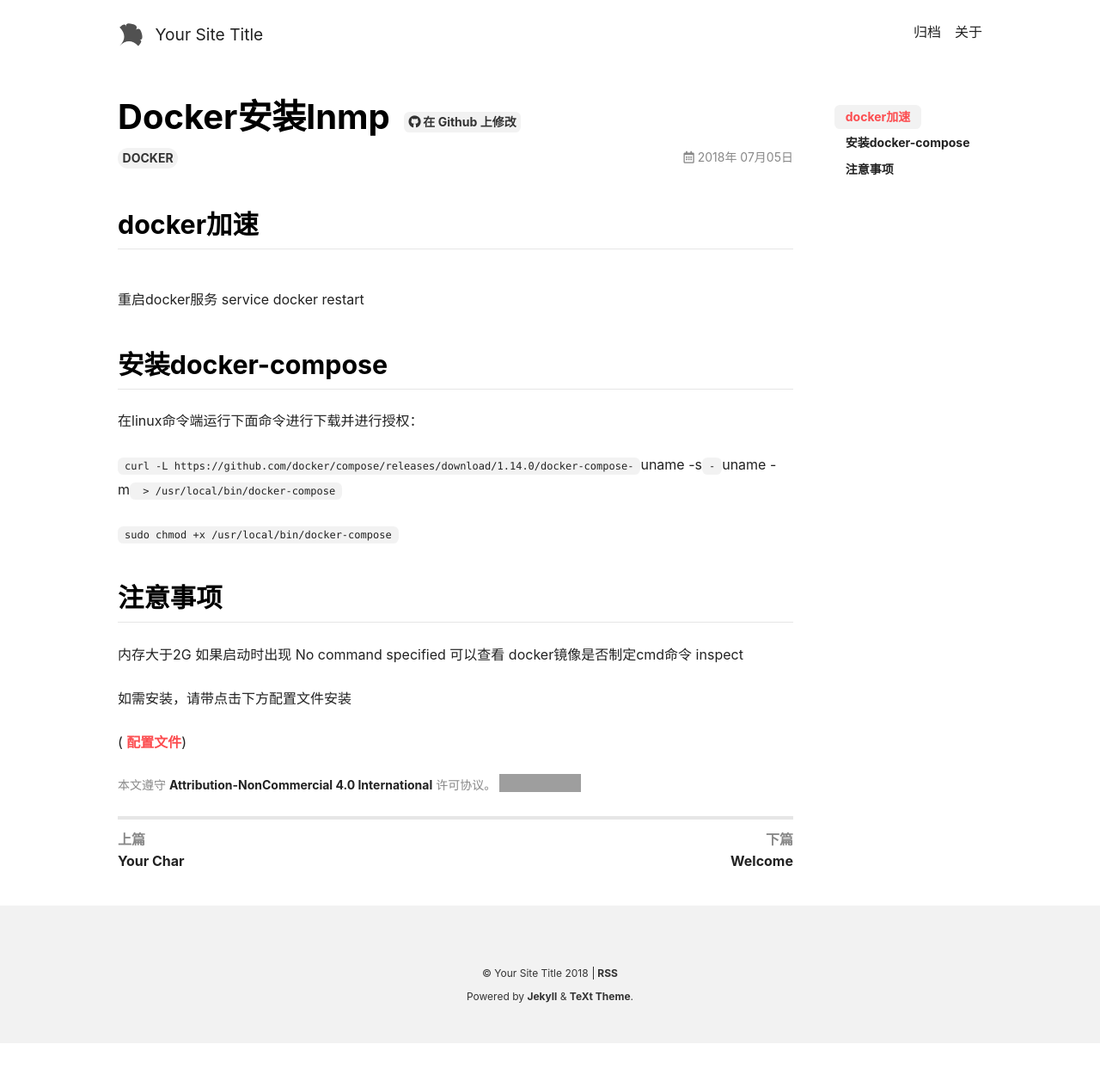
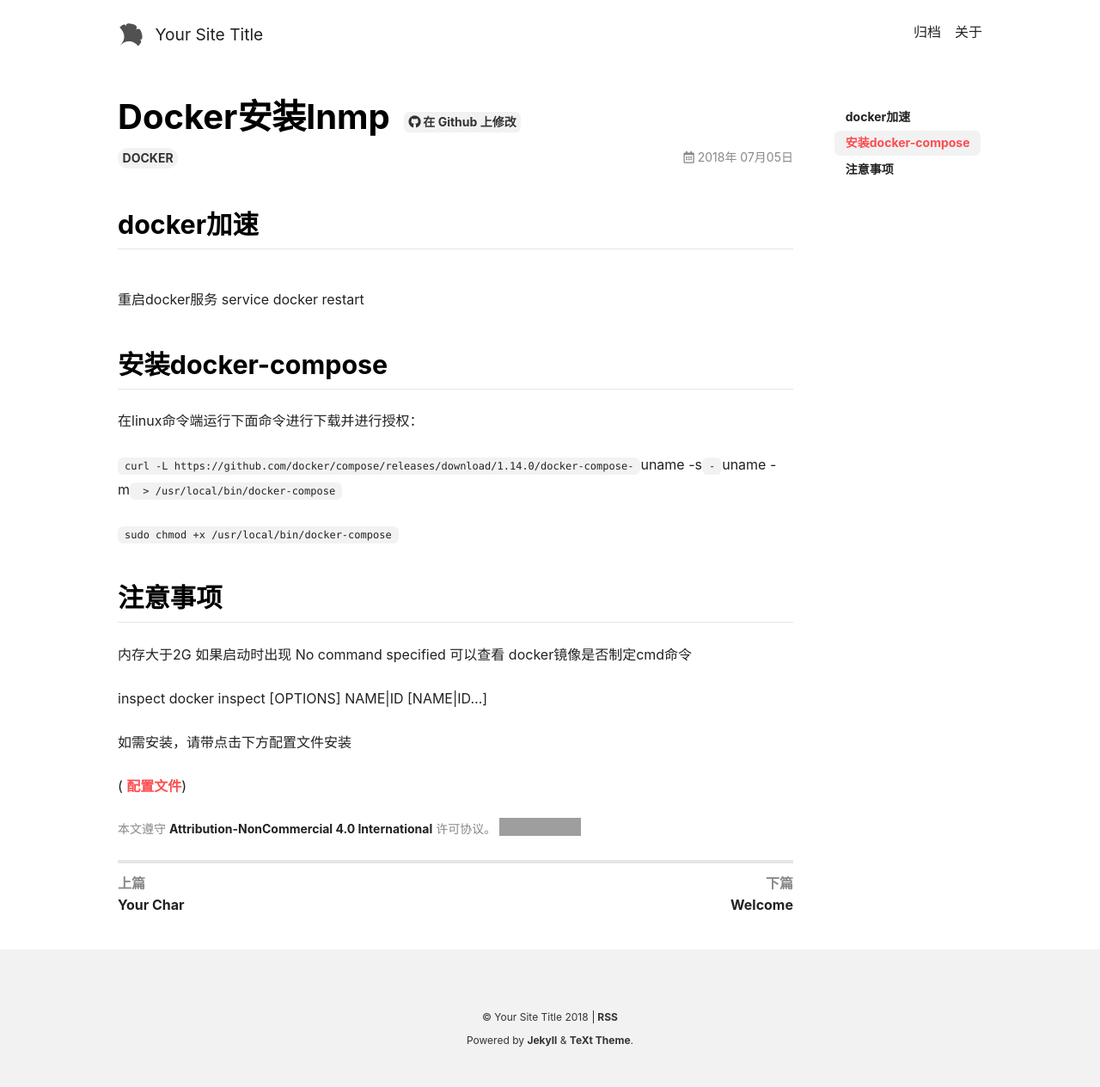
Before and after one commit to zhaodezhen/dezhen.github.io, a Jekyll site: the page built from _posts/2018-07-05-docker安装LNMP.md, in a window 1280 px wide. Shown: the whole page at 86% size. Built offline with Jekyll 4.4.1, drawn with Linux system fonts in a browser that asks for light colours; nearby versions of some CDN libraries; before the commit the page ends 1213 px from its top, so only the background shows below that; grey boxes are pictures that could not be loaded.

Commit message:
Update 2018-07-05-docker安装LNMP.md

```diff
--- a/_posts/2018-07-05-docker安装LNMP.md
+++ b/_posts/2018-07-05-docker安装LNMP.md
@@ -27,7 +27,10 @@ vi /etc/docker/daemon.json
 ## 注意事项
 
 内存大于2G
-如果启动时出现 No command specified 可以查看 docker镜像是否制定cmd命令 inspect
+如果启动时出现 No command specified 可以查看 docker镜像是否制定cmd命令
+
+inspect
+docker inspect [OPTIONS] NAME|ID [NAME|ID...]
 
 如需安装，请带点击下方配置文件安装
 
```
